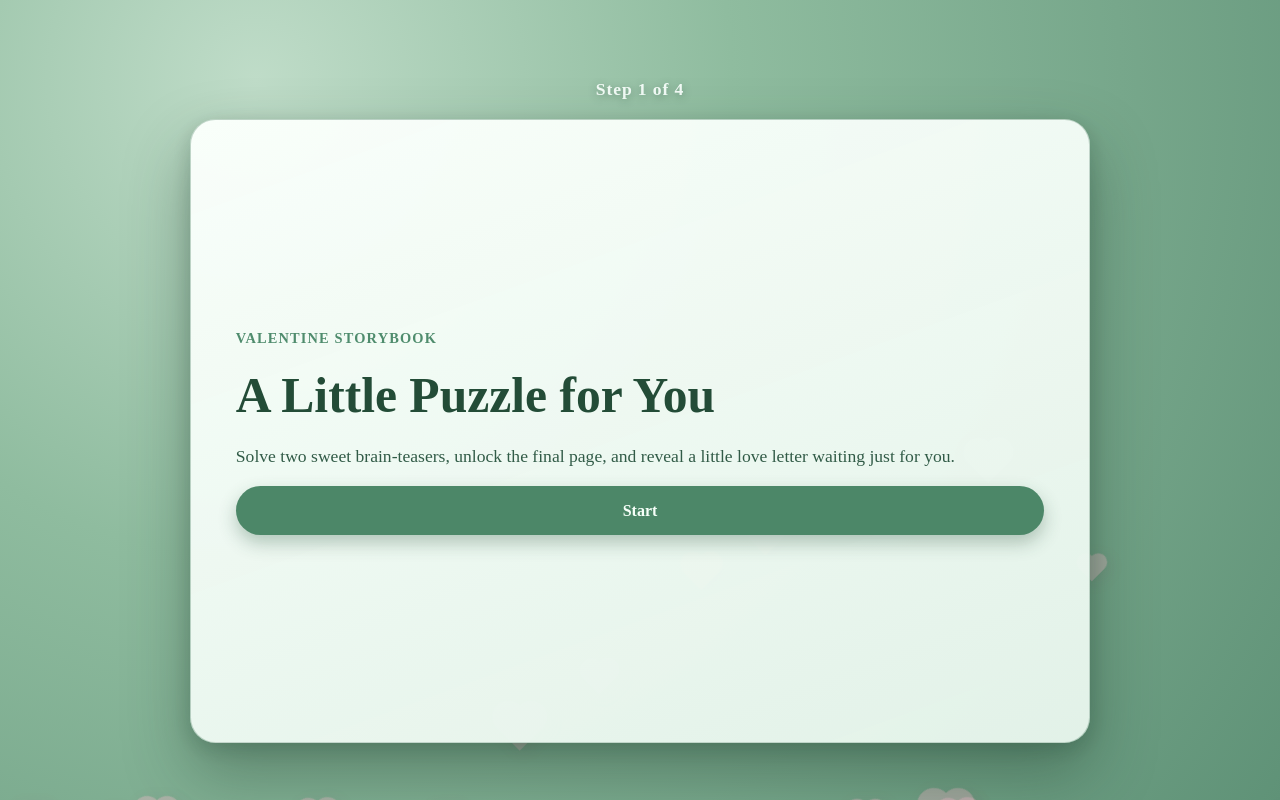
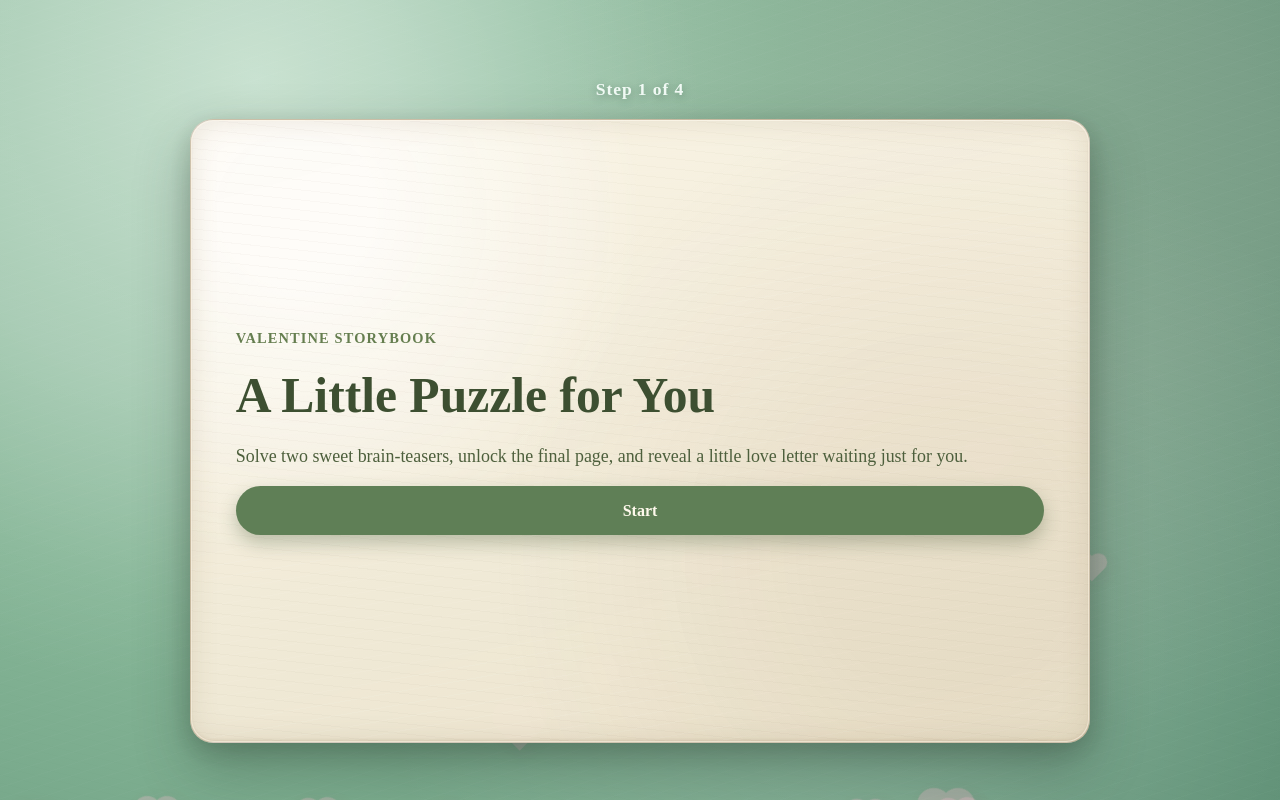
Before and after one commit to jose-laveaga/st-valentines, a React (Vite) app: page / in a window 1280 px wide. Built offline with nearby package versions, Linux system fonts and the light colour scheme.

Commit message:
Style UI with handmade texture and worn paper cards

```diff
--- a/src/index.css
+++ b/src/index.css
@@ -17,7 +17,11 @@ body {
   margin: 0;
   min-width: 320px;
   min-height: 100vh;
-  background: radial-gradient(circle at 20% 10%, #bfdcc8 0%, #8fbc9f 38%, #5f9277 100%);
+  background:
+    radial-gradient(circle at 13% 18%, rgba(255, 255, 255, 0.16) 0 18%, transparent 42%),
+    radial-gradient(circle at 84% 22%, rgba(246, 182, 201, 0.11) 0 16%, transparent 45%),
+    radial-gradient(circle at 70% 78%, rgba(255, 255, 255, 0.12) 0 14%, transparent 48%),
+    radial-gradient(circle at 20% 10%, #bfdcc8 0%, #86b697 42%, #5d8f74 100%);
 }
 
 button,
@@ -34,10 +38,31 @@ input {
   overflow: hidden;
 }
 
+.app-shell::before {
+  content: '';
+  position: absolute;
+  inset: 0;
+  pointer-events: none;
+  opacity: 0.18;
+  background:
+    repeating-linear-gradient(
+      14deg,
+      rgba(38, 71, 55, 0.12) 0 1px,
+      transparent 1px 8px
+    ),
+    repeating-linear-gradient(
+      -18deg,
+      rgba(255, 255, 255, 0.2) 0 1px,
+      transparent 1px 11px
+    );
+  mix-blend-mode: soft-light;
+  z-index: 1;
+}
+
 .content-wrap {
   position: relative;
   width: min(100%, 900px);
-  z-index: 2;
+  z-index: 3;
 }
 
 .step-indicator {
@@ -50,7 +75,6 @@ input {
   text-shadow: 0 2px 8px rgba(31, 63, 47, 0.35);
 }
 
-
 .stage-frame {
   animation: stageFadeIn 900ms ease both;
   will-change: transform, opacity, filter;
@@ -61,10 +85,17 @@ input {
 }
 
 .card {
-  border-radius: 1.6rem;
-  background: linear-gradient(160deg, rgba(250, 255, 251, 0.98), rgba(231, 245, 236, 0.96));
-  border: 1px solid rgba(86, 130, 106, 0.32);
-  box-shadow: 0 30px 65px rgba(24, 52, 38, 0.38), 0 6px 20px rgba(24, 52, 38, 0.18);
+  border-radius: 1.45rem;
+  background:
+    radial-gradient(circle at 12% 15%, rgba(255, 255, 255, 0.72) 0 8%, transparent 36%),
+    radial-gradient(circle at 84% 70%, rgba(179, 146, 109, 0.1) 0 15%, transparent 52%),
+    linear-gradient(164deg, rgba(251, 245, 231, 0.98), rgba(239, 229, 207, 0.96));
+  border: 1px solid rgba(128, 106, 76, 0.34);
+  box-shadow:
+    0 24px 56px rgba(33, 51, 39, 0.33),
+    0 8px 22px rgba(48, 65, 52, 0.22),
+    inset 0 1px 0 rgba(255, 255, 255, 0.48),
+    inset 0 -2px 3px rgba(164, 132, 94, 0.2);
   padding: clamp(1.4rem, 3vw, 2.8rem);
   min-height: min(78vh, 760px);
   display: flex;
@@ -74,12 +105,43 @@ input {
   position: relative;
 }
 
+.card::before {
+  content: '';
+  position: absolute;
+  inset: 0;
+  border-radius: inherit;
+  pointer-events: none;
+  opacity: 0.28;
+  background:
+    repeating-linear-gradient(
+      6deg,
+      rgba(112, 91, 64, 0.1) 0 1px,
+      transparent 1px 10px
+    ),
+    repeating-linear-gradient(
+      -10deg,
+      rgba(255, 255, 255, 0.18) 0 1px,
+      transparent 1px 13px
+    );
+}
+
+.card::after {
+  content: '';
+  position: absolute;
+  inset: 0;
+  border-radius: inherit;
+  pointer-events: none;
+  box-shadow: inset 0 0 0 1px rgba(255, 248, 234, 0.55), inset 0 0 28px rgba(130, 105, 73, 0.16);
+}
+
 .card h1,
 .card h2,
 .card h3 {
   margin: 0;
   line-height: 1.2;
-  color: #234c37;
+  color: #3d4f31;
+  position: relative;
+  z-index: 2;
 }
 
 .card h1 {
@@ -94,15 +156,34 @@ input {
   font-size: clamp(1.25rem, 2.2vw, 1.7rem);
 }
 
+.subtitle,
+.eyebrow,
+.clue-grid,
+.digit-form,
+.button-row,
+.hint-box,
+.success-note,
+.chest-grid,
+.letter-sheet,
+.envelope,
+form,
+.card > p,
+.card > button,
+.card > article,
+.card > div {
+  position: relative;
+  z-index: 2;
+}
+
 .subtitle {
   margin: 0;
-  color: #315b47;
-  font-size: 1.1rem;
+  color: #4d5f3c;
+  font-size: 1.12rem;
 }
 
 .eyebrow {
   margin: 0;
-  color: #4f8c6d;
+  color: #657e4f;
   font-weight: 800;
   letter-spacing: 0.08em;
   text-transform: uppercase;
@@ -129,14 +210,14 @@ input {
 }
 
 .btn-primary {
-  background: #4c8768;
-  color: #f6fff9;
-  box-shadow: 0 8px 18px rgba(38, 78, 57, 0.3);
+  background: #5f7f56;
+  color: #fef9ec;
+  box-shadow: 0 8px 18px rgba(55, 79, 46, 0.3);
 }
 
 .btn-ghost {
-  background: rgba(212, 232, 219, 0.94);
-  color: #234c37;
+  background: rgba(224, 216, 193, 0.85);
+  color: #4e5f3a;
 }
 
 .button-row {
@@ -147,7 +228,7 @@ input {
 }
 
 .card-terminal {
-  border: 1px solid rgba(74, 120, 95, 0.35);
+  border: 1px solid rgba(115, 97, 68, 0.42);
 }
 
 .clue-grid {
@@ -157,14 +238,15 @@ input {
 }
 
 .clue-chip {
-  background: rgba(226, 243, 232, 0.95);
-  border: 1px solid rgba(102, 148, 122, 0.38);
+  background: rgba(236, 226, 203, 0.95);
+  border: 1px dashed rgba(132, 110, 81, 0.6);
   border-radius: 1rem;
   text-align: center;
   padding: 0.78rem;
   font-size: 1.15rem;
   font-weight: 800;
   letter-spacing: 0.12em;
+  color: #4c5f39;
 }
 
 .digit-form {
@@ -181,15 +263,16 @@ input {
 .digit-slot {
   width: 3.5rem;
   height: 3.5rem;
-  border-radius: 1rem;
-  border: 1px solid rgba(95, 141, 114, 0.45);
+  border-radius: 0.85rem;
+  border: 1px solid rgba(130, 108, 77, 0.42);
   text-align: center;
   font-size: 1.6rem;
-  background: rgba(255, 255, 255, 0.96);
+  background: rgba(255, 253, 245, 0.92);
+  color: #455734;
 }
 
 .digit-slot:focus {
-  outline: 2px solid #4c8768;
+  outline: 2px solid #6e8f65;
   border-color: transparent;
 }
 
@@ -197,13 +280,13 @@ input {
   margin-top: 0.15rem;
   padding: 0.9rem;
   border-radius: 0.95rem;
-  background: rgba(246, 182, 201, 0.3);
-  color: #61424d;
-  border: 1px solid rgba(173, 112, 132, 0.3);
+  background: rgba(244, 208, 219, 0.42);
+  color: #694954;
+  border: 1px solid rgba(159, 115, 129, 0.35);
 }
 
 .success-note {
-  color: #2e684a;
+  color: #496e40;
   font-weight: 700;
   margin-top: 0.2rem;
 }
@@ -215,22 +298,22 @@ input {
 }
 
 .chest-card {
-  border: 1px solid rgba(94, 138, 113, 0.43);
-  background: rgba(237, 249, 241, 0.97);
-  border-radius: 1rem;
+  border: 1px solid rgba(121, 101, 73, 0.45);
+  background: rgba(241, 233, 213, 0.88);
+  border-radius: 0.95rem;
   padding: 1rem;
   text-align: left;
   cursor: pointer;
-  color: #2b523f;
+  color: #475a37;
 }
 
 .chest-card.active {
-  border-color: #4f8c6d;
-  background: rgba(220, 242, 228, 0.98);
+  border-color: #6f8f66;
+  background: rgba(230, 236, 206, 0.9);
 }
 
 .chest-card.solved {
-  box-shadow: 0 0 0 2px rgba(111, 175, 143, 0.42), 0 0 22px rgba(111, 175, 143, 0.52);
+  box-shadow: 0 0 0 2px rgba(111, 143, 102, 0.42), 0 0 22px rgba(111, 143, 102, 0.4);
 }
 
 .chest-label {
@@ -243,14 +326,14 @@ input {
 .envelope {
   width: min(100%, 430px);
   margin: 0 auto;
-  border: none;
+  border: 1px solid rgba(104, 129, 94, 0.46);
   border-radius: 1.2rem;
-  background: #8ec6a6;
+  background: #95bc88;
   padding: 3rem 1.1rem 1.15rem;
   display: grid;
   place-items: center;
   position: relative;
-  box-shadow: 0 10px 24px rgba(46, 88, 65, 0.26);
+  box-shadow: 0 10px 24px rgba(60, 80, 57, 0.25);
 }
 
 .envelope-flap {
@@ -259,7 +342,7 @@ input {
   left: 0;
   width: 100%;
   height: 56%;
-  background: #75b490;
+  background: #809f72;
   clip-path: polygon(0 0, 100% 0, 50% 100%);
 }
 
@@ -269,23 +352,24 @@ input {
 }
 
 .envelope-label {
-  color: #244735;
+  color: #365238;
   margin-top: 0.35rem;
   font-weight: 700;
 }
 
 .letter-sheet {
   border-radius: 1rem;
-  border: 1px solid rgba(106, 143, 121, 0.4);
-  background: rgba(255, 254, 250, 0.98);
+  border: 1px solid rgba(131, 110, 79, 0.42);
+  background: rgba(255, 250, 238, 0.95);
   padding: 1.25rem;
   margin: 0.3rem 0;
+  box-shadow: inset 0 0 0 1px rgba(255, 255, 245, 0.5);
 }
 
 .letter-body {
   white-space: pre-wrap;
   min-height: 12rem;
-  color: #365340;
+  color: #4a5a3d;
   font-size: 1.08rem;
 }
 
@@ -293,16 +377,16 @@ input {
   position: absolute;
   inset: 0;
   overflow: hidden;
-  z-index: 1;
+  z-index: 2;
 }
 
 .heart {
   position: absolute;
   bottom: -34px;
   background: #f6b6c9;
-  opacity: 0.36;
+  opacity: 0.3;
   transform: rotate(-45deg);
-  filter: drop-shadow(0 5px 8px rgba(135, 43, 80, 0.25));
+  filter: drop-shadow(0 5px 8px rgba(122, 54, 82, 0.22));
   animation: floatHeart linear infinite;
 }
 
@@ -329,7 +413,7 @@ input {
 .puppy-overlay {
   position: absolute;
   inset: 0;
-  background: rgba(246, 251, 248, 0.86);
+  background: rgba(246, 241, 225, 0.82);
   display: grid;
   place-items: center;
   border-radius: inherit;
@@ -376,7 +460,7 @@ input {
 
 @keyframes solvedPulse {
   50% {
-    box-shadow: 0 0 0 3px rgba(111, 175, 143, 0.33), 0 30px 65px rgba(24, 52, 38, 0.4);
+    box-shadow: 0 0 0 3px rgba(113, 145, 103, 0.33), 0 30px 65px rgba(43, 60, 48, 0.4);
   }
 }
 
@@ -424,7 +508,6 @@ input {
   }
 }
 
-
 @keyframes stageFadeOut {
   from {
     opacity: 1;
```
